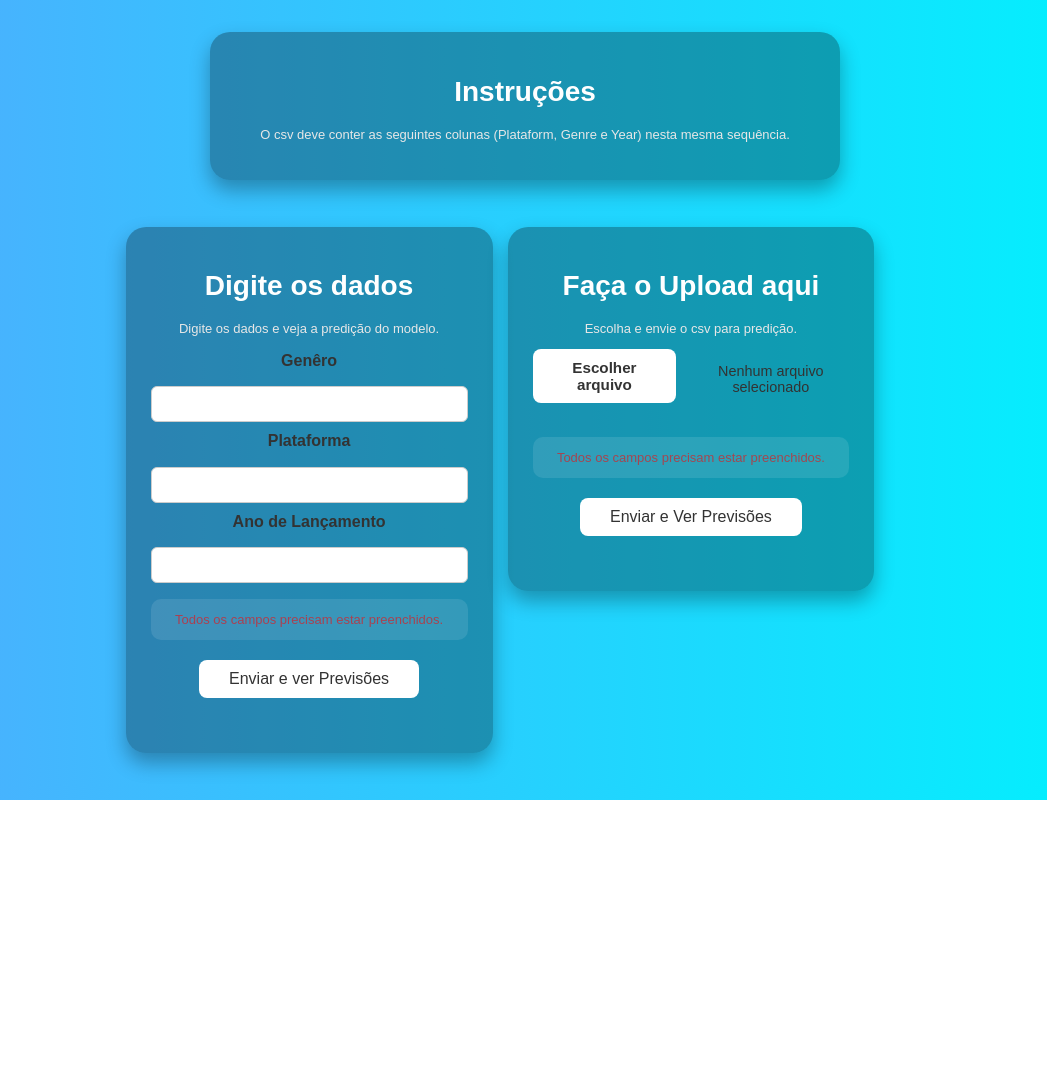
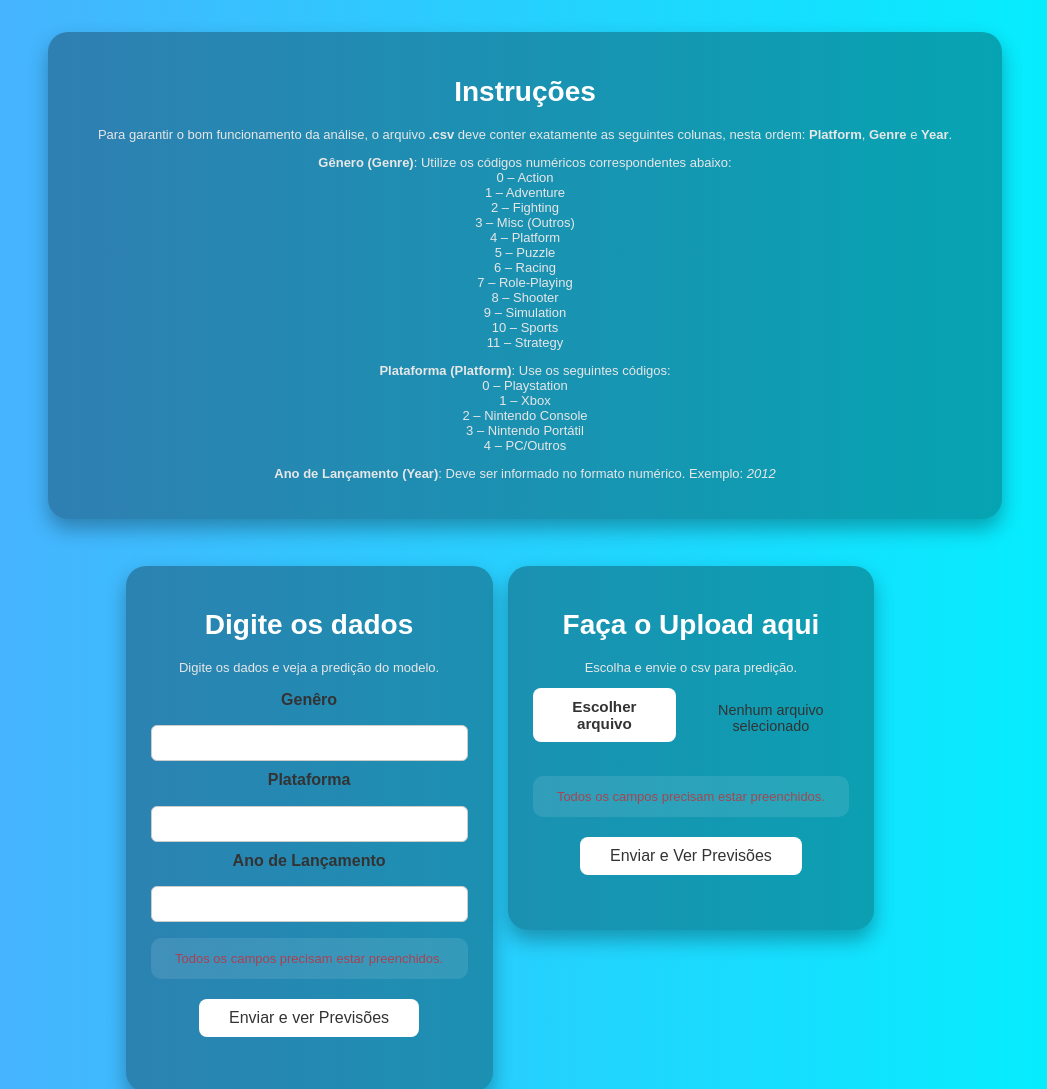
Before and after one commit to BrenoMontenegro/Video-Game-Sales, a plain HTML site: page index.html in a window 1280 px wide. Shown: the top 1089 px of the page, without its empty margins (140-1187 px from the left). Before the commit the page ends 800 px from the top, so only its background shows below. Drawn offline with Linux system fonts and the light colour scheme.

Commit message:
adição das instruções na interface do html

```diff
--- a/index.html
+++ b/index.html
@@ -111,7 +111,6 @@
 
     .file-input {
       display: none;
-      /* Esconde o input padrão */
     }
 
     .file-label {
@@ -181,9 +180,41 @@
   <main>
     <div class="container-info">
       <div class="box">
-        <h1 class="title">Instruções</h1>
-        <p class="text-info">O csv deve conter as seguintes colunas (Plataform, Genre e Year) nesta mesma sequência.</p>
-      </div>
+  <h1 class="title">Instruções</h1>
+  <p class="text-info">
+    Para garantir o bom funcionamento da análise, o arquivo <strong>.csv</strong> deve conter exatamente as seguintes colunas, nesta ordem: <strong>Platform</strong>, <strong>Genre</strong> e <strong>Year</strong>.
+  </p>
+
+  <p class="text-info">
+    <strong>Gênero (Genre)</strong>: Utilize os códigos numéricos correspondentes abaixo:
+    <br>0 – Action
+    <br>1 – Adventure
+    <br>2 – Fighting
+    <br>3 – Misc (Outros)
+    <br>4 – Platform
+    <br>5 – Puzzle
+    <br>6 – Racing
+    <br>7 – Role-Playing
+    <br>8 – Shooter
+    <br>9 – Simulation
+    <br>10 – Sports
+    <br>11 – Strategy
+  </p>
+
+  <p class="text-info">
+    <strong>Plataforma (Platform)</strong>: Use os seguintes códigos:
+    <br>0 – Playstation
+    <br>1 – Xbox
+    <br>2 – Nintendo Console
+    <br>3 – Nintendo Portátil
+    <br>4 – PC/Outros
+  </p>
+
+  <p class="text-info">
+    <strong>Ano de Lançamento (Year)</strong>: Deve ser informado no formato numérico. Exemplo: <em>2012</em>
+  </p>
+</div>
+
     </div>
     <div class="container-submit">
       <div class="box">
```
